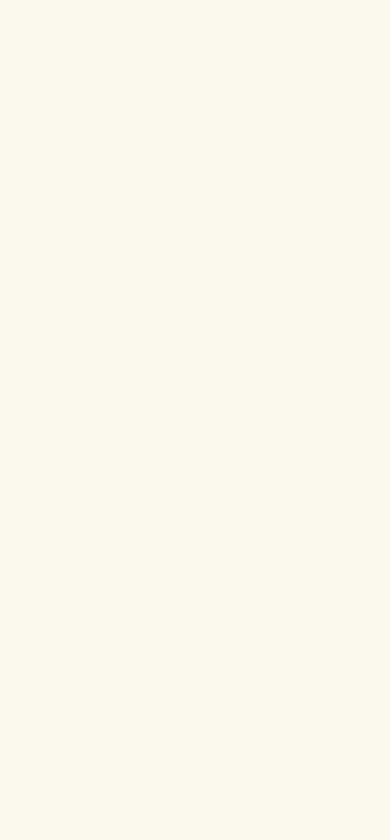
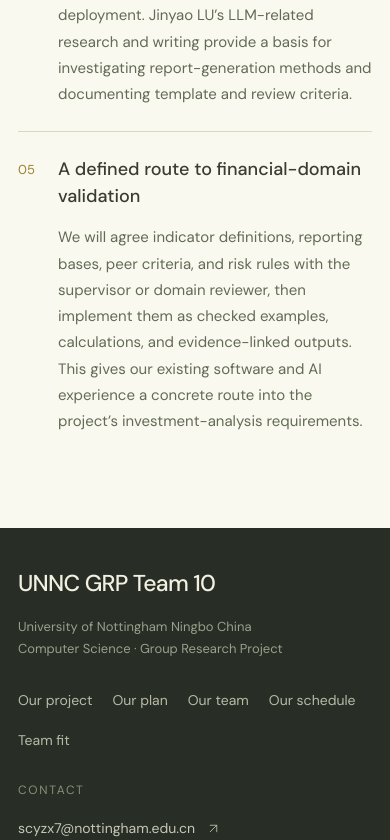
Before and after one commit to qianqqqqqXZQ/Team10_p21, a Vue app: page / in a window 390 px wide. Shown: the part 10924-11764 px from the top of the page. Before the commit the page ends 9838 px from the top, so only its background shows below. Built offline with nearby package versions, Linux system fonts and the light colour scheme.

Commit message:
Add bid-backed reasons for team project suitability

```diff
--- a/src/App.tsx
+++ b/src/App.tsx
@@ -1,6 +1,6 @@
 import { useEffect, useRef, useState } from "react";
 import type { Experience, Member } from "./data";
-import { project, members, workflow, designDetails, pageCopy } from "./data";
+import { project, members, workflow, designDetails, pageCopy, teamFit } from "./data";
 import TimelineBridge from "./TimelineBridge";
 
 /** Fixed drawing coordinates only: no real prices, dates, or performance data. */
@@ -289,6 +289,7 @@ export default function App() {
     { id: "plan", label: "Plan" },
     { id: "timeline", label: "Timeline" },
     { id: "team", label: "Team" },
+    { id: "why-us", label: "Team fit" },
   ];
 
   useEffect(() => {
@@ -569,6 +570,24 @@ export default function App() {
           </div>
         </section>
 
+        <section className="team-fit-section container section-space" id="why-us" aria-labelledby="team-fit-title">
+          <div className="section-heading reveal">
+            <div className="section-kicker">
+              <span>04</span>
+              <span>TEAM EXPERIENCE</span>
+            </div>
+            <h2 id="team-fit-title">{pageCopy.teamFitHeading}</h2>
+          </div>
+          <ol className="team-fit-list">
+            {teamFit.map((reason, index) => (
+              <li className="team-fit-item reveal" key={reason.title}>
+                <span className="team-fit-number" aria-hidden="true">0{index + 1}</span>
+                <h3>{reason.title}</h3>
+                <p>{reason.text}</p>
+              </li>
+            ))}
+          </ol>
+        </section>
       </main>
 
       <footer className="site-footer">
@@ -589,6 +608,7 @@ export default function App() {
               <a href="#plan">Our plan</a>
               <a href="#team">Our team</a>
               <a href="#timeline">Our schedule</a>
+              <a href="#why-us">Team fit</a>
             </div>
             <div className="footer-contact">
               <span>CONTACT</span>
--- a/src/data.ts
+++ b/src/data.ts
@@ -20,6 +20,7 @@ export const pageCopy = {
   projectHeading: "Project overview",
   scheduleHeading: "Timeline & workflow",
   teamHeading: "Team & work distribution",
+  teamFitHeading: "Why Our Team Fits This Project",
   heroDescription: "A proposal for AI-assisted quarterly report analysis in private equity.",
   proposalIntroduction: "We will connect PDF and Word extraction with company and industry analysis, peer comparisons, graded risks, and report generation. Key figures and findings will link to source evidence.",
   planIntroduction: "Start with one company across multiple quarters, then extend the analysis and reporting coverage.",
@@ -28,6 +29,35 @@ export const pageCopy = {
   reviewProcess: "Weekly integration reviews during concentrated development; brief asynchronous check-ins during the low-workload period. Financial definitions and risk interpretations will be checked with the supervisor or a domain reviewer.",
   scheduleIntroduction: "First demonstrable workflow by 15 December. Light review in January and February. Integration, evaluation, and delivery in March.",
 };
+
+/** From the five points in the English bid's identically titled subsection. */
+export const teamFit = [
+  {
+    title: "Strong motivation to connect AI with finance",
+    text: "Our shared interest in AI and financial analysis motivates us to engage closely with the business questions behind the software. We will turn this interest into regular discussion of authorised report examples, shared learning on financial indicators and post-investment workflows, and iterative refinement following supervisor or domain-reviewer feedback.",
+    source: sources.bid,
+  },
+  {
+    title: "PDF extraction and model selection",
+    text: "Yun Xin NG’s PDF data extraction and benchmark-based document-model comparisons are directly relevant to the first stage of P21. Together with Ziqian XIONG’s model implementation and comparative experiments, they provide a basis for testing parsing and extraction candidates on authorised quarterly reports.",
+    source: sources.bid,
+  },
+  {
+    title: "Checkable analysis and evaluation",
+    text: "Ziqian ZHANG’s annotation and JSON data-preparation experience can support field-and-source reference samples. Yue WU’s programming and technical-analysis background can support implementing quarterly comparisons and risk rules against domain-reviewed examples. This connects data-quality checks with reproducible analytical results.",
+    source: sources.bid,
+  },
+  {
+    title: "Structured storage and a complete reporting application",
+    text: "Yun Xin NG’s MySQL-backed management system, Ziqian XIONG’s Flask and React/TypeScript projects, Xinyun HU’s SQL and web foundations, and Oswald Yiwen CHONG’s application-development and CI/CD skills support the database, verification interface, integration, and deployment. Jinyao LU’s LLM-related research and writing provide a basis for investigating report-generation methods and documenting template and review criteria.",
+    source: sources.bid,
+  },
+  {
+    title: "A defined route to financial-domain validation",
+    text: "We will agree indicator definitions, reporting bases, peer criteria, and risk rules with the supervisor or domain reviewer, then implement them as checked examples, calculations, and evidence-linked outputs. This gives our existing software and AI experience a concrete route into the project’s investment-analysis requirements.",
+    source: sources.bid,
+  },
+];
 
 export const scheduleNotes = [
   {
--- a/src/styles.css
+++ b/src/styles.css
@@ -787,6 +787,48 @@ details[open] .detail-toggle::after {
   line-height: 1.8;
   margin-top: 34px;
 }
+.team-fit-list {
+  list-style: none;
+  padding: 0;
+  margin: 50px 0 0;
+}
+.team-fit-item {
+  display: grid;
+  grid-template-columns: 32px minmax(0, 0.9fr) minmax(0, 1.6fr);
+  gap: 26px;
+  padding-block: 30px;
+  border-top: 1px solid var(--line);
+}
+.team-fit-number {
+  color: var(--gold);
+  font-size: var(--font-small);
+  padding-top: 3px;
+}
+.team-fit-item h3 {
+  font-size: 1.125rem;
+  line-height: 1.5;
+  color: var(--ink);
+  max-width: 29ch;
+}
+.team-fit-item p {
+  font-size: var(--font-body);
+  line-height: var(--reading-leading);
+  color: var(--reading-ink);
+  max-width: 72ch;
+}
+@media (max-width: 800px) {
+  .team-fit-item {
+    grid-template-columns: 26px minmax(0, 1fr);
+    gap: 14px;
+    padding-block: 24px;
+  }
+  .team-fit-item h3 {
+    max-width: none;
+  }
+  .team-fit-item p {
+    grid-column: 2;
+  }
+}
 .timeline-heading {
   margin-bottom: 48px;
 }
```
Also changed, not shown: 1 other file (tests, documents, lock files or other folders).
